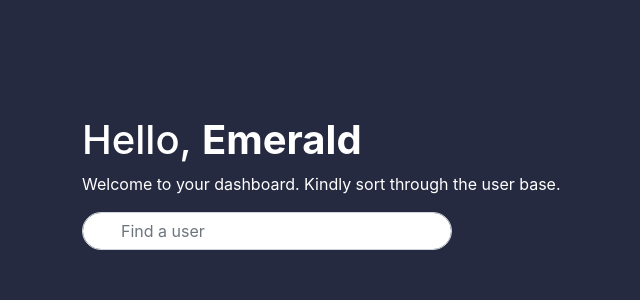
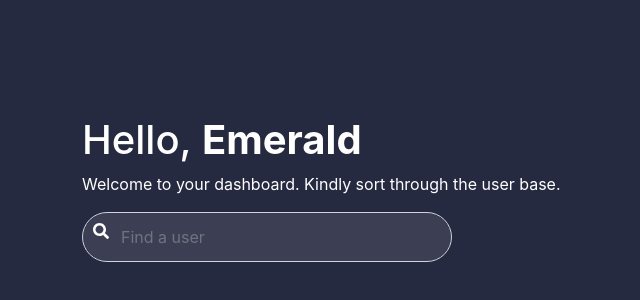
Before and after one commit to opeyemipeter1759/users-Dashboard, a React (Create React App) app: page / in a window 1280 px wide. Shown: the part 144-444 px from the top of the page, without its empty margins (3-643 px from the left). Built offline with nearby package versions, Linux system fonts and the light colour scheme.

Commit message:
added fontawesome to the input field

```diff
--- a/src/App.js
+++ b/src/App.js
@@ -1,6 +1,11 @@
 import logo from './logo.svg';
+import { library } from '@fortawesome/fontawesome-svg-core'
+import { fab } from '@fortawesome/free-brands-svg-icons'
+import { faSearch, faCoffee } from '@fortawesome/free-solid-svg-icons'
+
 import './App.css';
 import UserPage from './components/users/users.component'
+library.add(fab, faSearch, faCoffee)
 
 function App() {
   return (
--- a/src/components/users/users.component.jsx
+++ b/src/components/users/users.component.jsx
@@ -1,4 +1,5 @@
 import React from 'react'
+import { FontAwesomeIcon } from '@fortawesome/react-fontawesome'
 import './users.styles.css'
 
 
@@ -11,8 +12,10 @@ const UserPage =() =>{
 
       </div>
       <div className="form-group has-search">
-        <span className="fa fa-search form-control-feedback"></span>
-        <input type="text" className="form-control col-md-4" placeholder="Find a user"/>
+        <span className="form-control-feedback">
+          <FontAwesomeIcon icon="search"/>
+          </span>
+        <input type="text" className="form-control col-md-4 text-white" placeholder="Find a user"/>
       </div>
 
   </div>
--- a/src/components/users/users.styles.css
+++ b/src/components/users/users.styles.css
@@ -4,6 +4,8 @@
 .has-search .form-control {
   padding-left: 2.375rem;
   border-radius: 28px !important;
+  background-color: #3c3f54;
+  height: 50px;
 }
 
 .has-search .form-control-feedback {
@@ -15,5 +17,5 @@
   line-height: 2.375rem;
   text-align: center;
   pointer-events: none;
-  color: #3c3f54;
+  color: #fff;
 }
```
Also changed, not shown: 1 other file (tests, documents, lock files or other folders).
